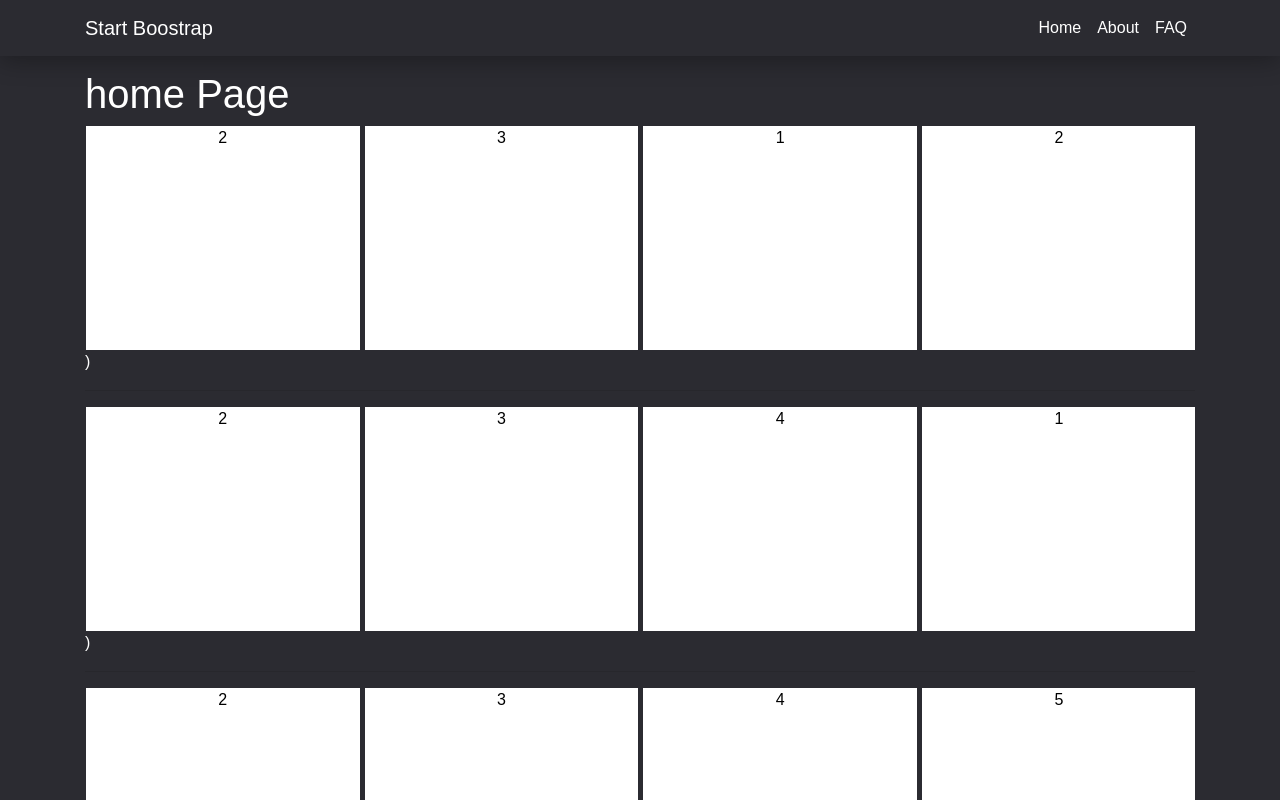
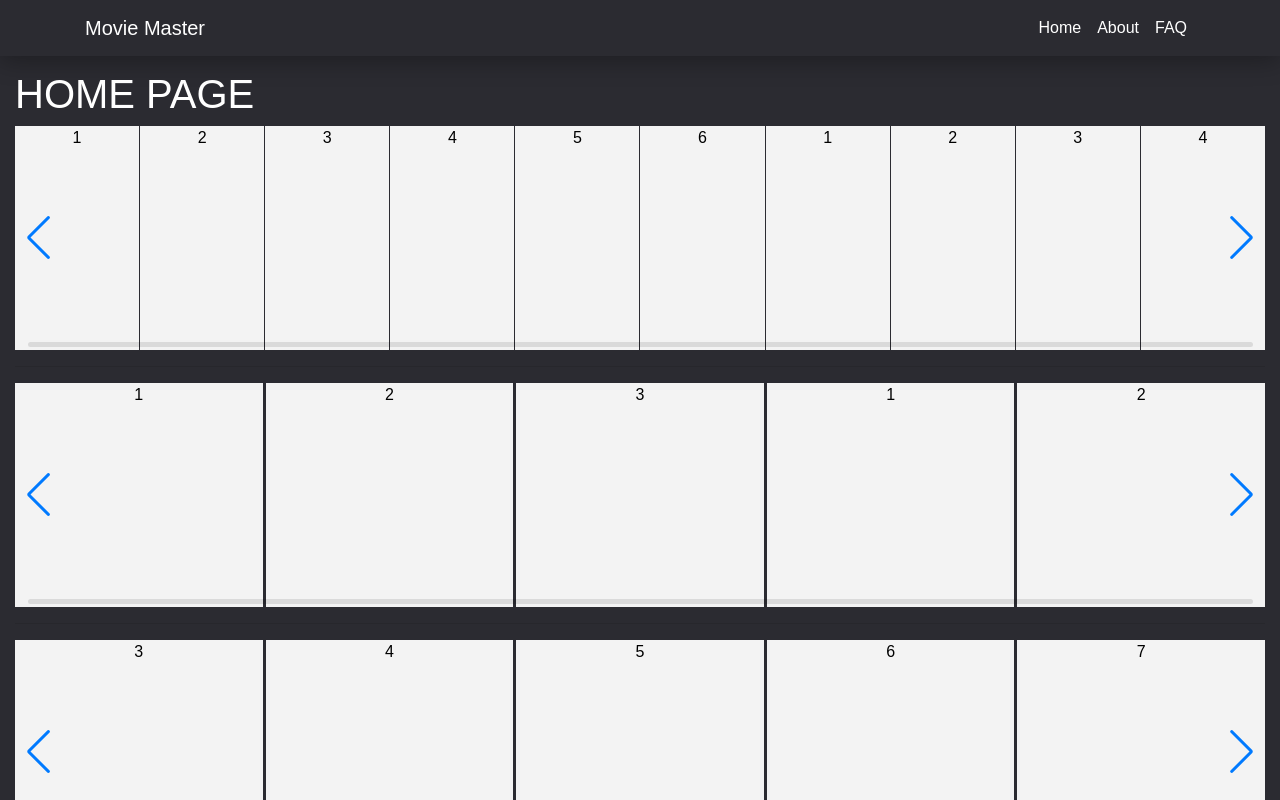
Before and after one commit to MarioG108/MovieApp, a React (Create React App) app: page / in a window 1280 px wide. Shown: the top 800 px of the page. Built offline with nearby package versions, Linux system fonts and the light colour scheme.

Commit message:
se cambio la libreria react-owl porque estaba descontinuada, se agrego swiper en su lugar

```diff
--- a/package.json
+++ b/package.json
@@ -6,13 +6,14 @@
     "@testing-library/jest-dom": "^5.12.0",
     "@testing-library/react": "^11.2.7",
     "@testing-library/user-event": "^12.8.3",
+    "node-sass": "^6.0.0",
     "react": "^17.0.2",
     "react-dom": "^17.0.2",
-    "react-owl-carousel": "^2.3.3",
     "react-router-dom": "^5.2.0",
     "react-scripts": "4.0.3",
     "sweetalert2": "^11.0.11",
     "sweetalert2-react-content": "^4.0.1",
+    "swiper": "^6.6.2",
     "web-vitals": "^1.1.2"
   },
   "scripts": {
--- a/src/App.js
+++ b/src/App.js
@@ -8,7 +8,7 @@ function App() {
     <div >
       <Router>
         <Navbar></Navbar>
-        <div className="container" style={{ paddingTop: '70px' }}>
+        <div className="container-fluid" style={{ paddingTop: '70px' }}>
           <Switch>
             <Route path="/" exact> <Home></Home></Route>
           </Switch>
--- a/src/Components/carousel.jsx
+++ b/src/Components/carousel.jsx
@@ -1,29 +1,47 @@
-import React, { useState} from 'react'
-import OwlCarousel from 'react-owl-carousel';
-import 'owl.carousel/dist/assets/owl.carousel.css';
-import 'owl.carousel/dist/assets/owl.theme.default.css';
+import React, { useState,useEffect } from 'react'
+
+
+// Import Swiper React components
+import SwiperCore, { Navigation, Scrollbar, Zoom } from 'swiper'
+import { Swiper, SwiperSlide } from 'swiper/react';
+
+// Import Swiper styles
+import 'swiper/swiper.scss';
+import 'swiper/components/scrollbar/scrollbar.scss';
+import 'swiper/components/navigation/navigation.scss';
+// install Swiper modules
+SwiperCore.use([Navigation, Scrollbar, Zoom]);
+
 function Carousel(props) {
-    const { smartSpeed, autoplayTimeout } = props;
-    const [childs] = useState([...props.children])
+    const {slides, SpaceBetween } = props;
+    var children = [props.children];
+    const [childs, setchilds] = useState([...children])
 
+useEffect(() => {
+    setchilds([...props.children])
+
+}, [])
 
     return (
         <>
-            <OwlCarousel
-                className='owl-theme'
-                loop
-                items={4}
-                 dots={false}
-                margin={5}
-                autoplay={true}
-                smartSpeed={smartSpeed}
-                autoplayTimeout={autoplayTimeout}
-                pullDrag={1000}
-                autoplayHoverPause={true}
-                >
 
-                {childs}
-            </OwlCarousel>)
+            <Swiper
+                autoHeight={true}
+                loop={true}
+                scrollbar={{ draggable: true }}
+                navigation
+                slidesPerView={(typeof(slides) == 'undefined' ||slides <= 0 ? 5 : slides )}
+                spaceBetween={(typeof(SpaceBetween) === 'undefined' || SpaceBetween <= 0 ?  3 :SpaceBetween )}
+
+            >
+                {childs.map((child, index) => {
+                    return (
+                        <SwiperSlide key={index} >
+                            {child}
+                        </SwiperSlide>
+                        )
+                })}
+            </Swiper>
         </>
     )
 }
--- a/src/Components/home.jsx
+++ b/src/Components/home.jsx
@@ -3,36 +3,29 @@ import Carousel from './carousel.jsx'
 
 function Home() {
     const style = {
-        backgroundColor: '#fff',
-        with: '40px',
+        backgroundColor: '#f3f3f3',
+        with: '50px',
         height: '28vh',
         color: 'black',
         positionX: '50%'
     }
     return (<div>
-        <h1>home Page</h1>
-        <Carousel
-
-            smartSpeed="2000"
-            autoplayTimeout="3500">
+        <h1>HOME PAGE</h1>
+        <Carousel slides={10} SpaceBetween={1} scroll={true}>
+            <div style={style} className="text-center"><span>1</span></div>
+            <div style={style} className="text-center"><span>2</span></div>
+            <div style={style} className="text-center"><span>3</span></div>
+            <div style={style} className="text-center"><span>4</span></div>
+            <div style={style} className="text-center"><span>5</span></div>
+            <div style={style} className="text-center"><span>6</span></div>
+        </Carousel>
+        <hr></hr><Carousel>
             <div style={style} className="text-center"><span>1</span></div>
             <div style={style} className="text-center"><span>2</span></div>
             <div style={style} className="text-center"><span>3</span></div>
         </Carousel>
-        <hr></hr><Carousel
-
-            smartSpeed="2000"
-            autoplayTimeout="3500">
-            <div style={style} className="text-center"><span>1</span></div>
-            <div style={style} className="text-center"><span>2</span></div>
-            <div style={style} className="text-center"><span>3</span></div>
-            <div style={style} className="text-center"><span>4</span></div>
-        </Carousel>
         <hr></hr>
-        <Carousel
-
-            smartSpeed="2000"
-            autoplayTimeout="3500">
+        <Carousel>
             <div style={style} className="text-center"><span>1</span></div>
             <div style={style} className="text-center"><span>2</span></div>
             <div style={style} className="text-center"><span>3</span></div>
@@ -41,7 +34,7 @@ function Home() {
             <div style={style} className="text-center"><span>6</span></div>
             <div style={style} className="text-center"><span>7</span></div>
         </Carousel>
-        </div>
+    </div>
     )
 }
 
--- a/src/Components/navbar.jsx
+++ b/src/Components/navbar.jsx
@@ -14,7 +14,7 @@ function Navbar() {
         <nav className="navbar navbar-expand-md navbar-dark " style={navStyle}>
             <div className="container">
 
-                <Link className="navbar-brand" to="/">Start Boostrap</Link>
+                <Link className="navbar-brand" to="/">Movie Master</Link>
                 <button className="navbar-toggler" type="button" data-toggle="collapse" data-target="#navbarNav">
                     <span className="navbar-toggler-icon"></span>
                 </button>
```
Also changed, not shown: 1 other file (tests, documents, lock files or other folders).
